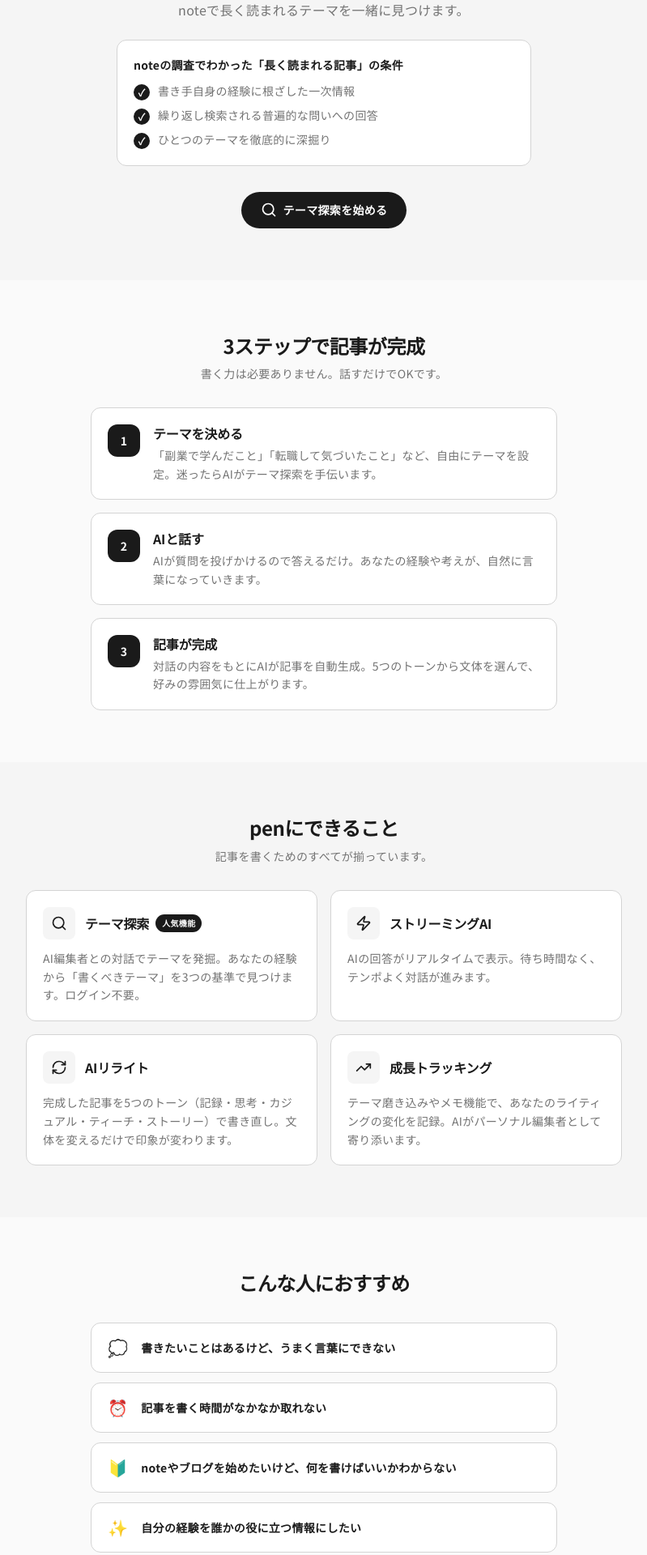
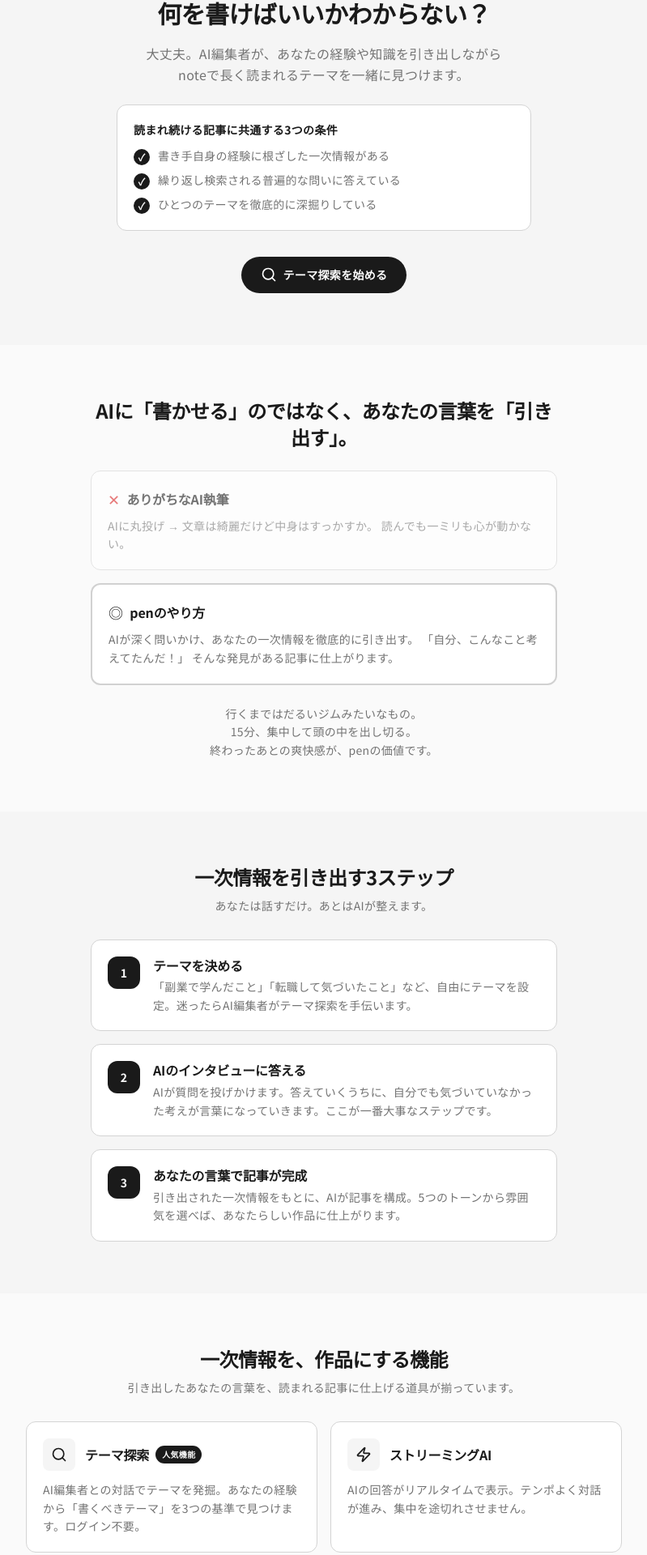
Before and after one commit to komi0929/pen, a Next.js app: page / in a window 1280 px wide. Shown: the part 708-2628 px from the top of the page at 81% size, without its empty margins (240-1039 px from the left). Built offline with nearby package versions, Linux system fonts and the light colour scheme; no server answers.

Commit message:
style: TOPページリデザイン  ランディングページ化（セッション復旧）

```diff
--- a/src/app/manifest.ts
+++ b/src/app/manifest.ts
@@ -2,10 +2,10 @@
 
 export default function manifest(): MetadataRoute.Manifest {
   return {
-    name: "pen — AIインタビュー＆記事制作",
+    name: "pen — あなたの一次情報を、読まれ続ける記事にする",
     short_name: "pen",
     description:
-      "AIインタビューを通じて、あなたの思考をnote記事に変換するライティングツール",
+      "AIが深く問いかけ、あなたしか持っていない経験や考えを引き出す。出てきた一次情報を、noteで長く読まれる作品に仕上げます。",
     start_url: "/",
     display: "standalone",
     background_color: "#ffffff",
--- a/src/app/page.tsx
+++ b/src/app/page.tsx
@@ -31,12 +31,14 @@
               <PenLine className="h-8 w-8" />
             </div>
             <h1 className="mb-4 text-3xl font-bold tracking-tight sm:text-4xl">
-              話すだけで、記事になる。
+              あなたの中にしかない話を、
+              <br />
+              読まれ続ける記事にする。
             </h1>
             <p className="text-muted-foreground mx-auto mb-8 max-w-lg text-base leading-relaxed sm:text-lg">
-              penは、AIとの対話であなたの考えを引き出し、
+              AIが深く問いかけ、あなたの経験や考えを引き出す。
               <br className="hidden sm:block" />
-              noteに投稿できる記事に仕上げるツールです。
+              出てきた一次情報を、noteで長く読まれる作品に仕上げます。
             </p>
             <div className="flex flex-col items-center gap-3 sm:flex-row sm:justify-center sm:gap-4">
               <Link
@@ -83,13 +85,13 @@
             <div className="mx-auto mb-8 max-w-lg">
               <div className="bg-card border-border rounded-xl border p-5">
                 <p className="mb-3 text-sm font-bold">
-                  noteの調査でわかった「長く読まれる記事」の条件
+                  読まれ続ける記事に共通する3つの条件
                 </p>
                 <div className="space-y-2">
                   {[
-                    "書き手自身の経験に根ざした一次情報",
-                    "繰り返し検索される普遍的な問いへの回答",
-                    "ひとつのテーマを徹底的に深掘り",
+                    "書き手自身の経験に根ざした一次情報がある",
+                    "繰り返し検索される普遍的な問いに答えている",
+                    "ひとつのテーマを徹底的に深掘りしている",
                   ].map((text, i) => (
                     <div
                       key={i}
@@ -118,16 +120,66 @@
         </section>
 
         {/* ========================================
-            Section 3: 使い方 3ステップ
+            Section 3: penの考え方 — 悪い効率化 vs 良い効率化
             ======================================== */}
         <section className="py-12 sm:py-16">
           <div className="pen-container">
+            <div className="mx-auto max-w-xl text-center">
+              <h2 className="mb-6 text-2xl font-bold">
+                AIに「書かせる」のではなく、
+                <br className="sm:hidden" />
+                あなたの言葉を「引き出す」。
+              </h2>
+            </div>
+
+            <div className="mx-auto max-w-xl space-y-4">
+              {/* 悪い効率化 */}
+              <div className="border-border bg-card rounded-xl border p-5 opacity-60">
+                <div className="mb-2 flex items-center gap-2">
+                  <span className="text-danger text-lg">✕</span>
+                  <h3 className="font-bold">ありがちなAI執筆</h3>
+                </div>
+                <p className="text-muted-foreground text-sm leading-relaxed">
+                  AIに丸投げ → 文章は綺麗だけど中身はすっかすか。
+                  読んでも一ミリも心が動かない。
+                </p>
+              </div>
+
+              {/* 良い効率化 */}
+              <div className="border-foreground/20 bg-card rounded-xl border-2 p-5">
+                <div className="mb-2 flex items-center gap-2">
+                  <span className="text-lg">◎</span>
+                  <h3 className="font-bold">penのやり方</h3>
+                </div>
+                <p className="text-muted-foreground text-sm leading-relaxed">
+                  AIが深く問いかけ、あなたの一次情報を徹底的に引き出す。
+                  「自分、こんなこと考えてたんだ！」
+                  そんな発見がある記事に仕上がります。
+                </p>
+              </div>
+            </div>
+
+            <p className="text-muted-foreground mx-auto mt-6 max-w-md text-center text-sm leading-relaxed">
+              行くまではだるいジムみたいなもの。
+              <br />
+              15分、集中して頭の中を出し切る。
+              <br />
+              終わったあとの爽快感が、penの価値です。
+            </p>
+          </div>
+        </section>
+
+        {/* ========================================
+            Section 4: 使い方 3ステップ
+            ======================================== */}
+        <section className="bg-muted py-12 sm:py-16">
+          <div className="pen-container">
             <div className="mb-8 text-center">
               <h2 className="mb-2 text-2xl font-bold">
-                3ステップで記事が完成
+                一次情報を引き出す3ステップ
               </h2>
               <p className="text-muted-foreground text-sm">
-                書く力は必要ありません。話すだけでOKです。
+                あなたは話すだけ。あとはAIが整えます。
               </p>
             </div>
 
@@ -137,19 +189,19 @@
                   step: "1",
                   icon: Lightbulb,
                   title: "テーマを決める",
-                  desc: "「副業で学んだこと」「転職して気づいたこと」など、自由にテーマを設定。迷ったらAIがテーマ探索を手伝います。",
+                  desc: "「副業で学んだこと」「転職して気づいたこと」など、自由にテーマを設定。迷ったらAI編集者がテーマ探索を手伝います。",
                 },
                 {
                   step: "2",
                   icon: MessageSquare,
-                  title: "AIと話す",
-                  desc: "AIが質問を投げかけるので答えるだけ。あなたの経験や考えが、自然に言葉になっていきます。",
+                  title: "AIのインタビューに答える",
+                  desc: "AIが質問を投げかけます。答えていくうちに、自分でも気づいていなかった考えが言葉になっていきます。ここが一番大事なステップです。",
                 },
                 {
                   step: "3",
                   icon: BookOpen,
-                  title: "記事が完成",
-                  desc: "対話の内容をもとにAIが記事を自動生成。5つのトーンから文体を選んで、好みの雰囲気に仕上がります。",
+                  title: "あなたの言葉で記事が完成",
+                  desc: "引き出された一次情報をもとに、AIが記事を構成。5つのトーンから雰囲気を選べば、あなたらしい作品に仕上がります。",
                 },
               ].map((item) => (
                 <div
@@ -174,16 +226,16 @@
         </section>
 
         {/* ========================================
-            Section 4: 主要機能ハイライト
+            Section 5: 主要機能ハイライト
             ======================================== */}
-        <section className="bg-muted py-12 sm:py-16">
+        <section className="py-12 sm:py-16">
           <div className="pen-container">
             <div className="mb-8 text-center">
               <h2 className="mb-2 text-2xl font-bold">
-                penにできること
+                一次情報を、作品にする機能
               </h2>
               <p className="text-muted-foreground text-sm">
-                記事を書くためのすべてが揃っています。
+                引き出したあなたの言葉を、読まれる記事に仕上げる道具が揃っています。
               </p>
             </div>
 
@@ -198,17 +250,17 @@
                 {
                   icon: Zap,
                   title: "ストリーミングAI",
-                  desc: "AIの回答がリアルタイムで表示。待ち時間なく、テンポよく対話が進みます。",
+                  desc: "AIの回答がリアルタイムで表示。テンポよく対話が進み、集中を途切れさせません。",
                 },
                 {
                   icon: RefreshCw,
                   title: "AIリライト",
-                  desc: "完成した記事を5つのトーン（記録・思考・カジュアル・ティーチ・ストーリー）で書き直し。文体を変えるだけで印象が変わります。",
+                  desc: "記事のトーンを5種類（記録・思考・カジュアル・ティーチ・ストーリー）から選択。同じ内容でも印象ががらりと変わります。",
                 },
                 {
                   icon: TrendingUp,
-                  title: "成長トラッキング",
-                  desc: "テーマ磨き込みやメモ機能で、あなたのライティングの変化を記録。AIがパーソナル編集者として寄り添います。",
+                  title: "パーソナル編集者",
+                  desc: "AIがあなたの書き手としての強みを分析。テーマ磨き込みやネタ帳で、書くことが習慣になります。",
                 },
               ].map((item) => (
                 <div
@@ -238,9 +290,9 @@
         </section>
 
         {/* ========================================
-            Section 5: こんな人におすすめ
+            Section 6: こんな人におすすめ
             ======================================== */}
-        <section className="py-12 sm:py-16">
+        <section className="bg-muted py-12 sm:py-16">
           <div className="pen-container">
             <div className="mb-8 text-center">
               <h2 className="mb-2 text-2xl font-bold">こんな人におすすめ</h2>
@@ -250,19 +302,19 @@
               {[
                 {
                   emoji: "💭",
-                  text: "書きたいことはあるけど、うまく言葉にできない",
-                },
-                {
-                  emoji: "⏰",
-                  text: "記事を書く時間がなかなか取れない",
+                  text: "伝えたいことはあるのに、うまく言葉にできない",
                 },
                 {
                   emoji: "🔰",
-                  text: "noteやブログを始めたいけど、何を書けばいいかわからない",
+                  text: "noteを始めたいけど、何を書いたら読まれるかわからない",
+                },
+                {
+                  emoji: "😤",
+                  text: "AI任せの薄っぺらい文章は嫌。自分の考えをちゃんと届けたい",
                 },
                 {
                   emoji: "✨",
-                  text: "自分の経験を誰かの役に立つ情報にしたい",
+                  text: "自分の経験を、誰かの役に立つ作品にしたい",
                 },
               ].map((item, i) => (
                 <div
@@ -278,9 +330,9 @@
         </section>
 
         {/* ========================================
-            Section 6: スマホ対応 & 品質
+            Section 7: スマホ & 品質
             ======================================== */}
-        <section className="bg-muted py-12 sm:py-16">
+        <section className="py-12 sm:py-16">
           <div className="pen-container">
             <div className="mx-auto grid max-w-xl gap-4 sm:grid-cols-2">
               <div className="border-border bg-card rounded-xl border p-5 text-center">
@@ -313,22 +365,28 @@
         </section>
 
         {/* ========================================
-            Section 7: コンセプト
+            Section 8: コンセプト — ジムのメタファー
             ======================================== */}
-        <section className="py-12 sm:py-16">
+        <section className="bg-muted py-12 sm:py-16">
           <div className="pen-container">
             <div className="mx-auto max-w-xl text-center">
               <h2 className="mb-6 text-2xl font-bold">penが目指すこと</h2>
               <div className="space-y-4 text-left">
                 <p className="leading-relaxed">
-                  「書きたいことはあるのに、うまく言葉にできない」——
-                  そんな経験はありませんか？
+                  「楽に記事をつくる」ツールではありません。
                 </p>
                 <p className="leading-relaxed">
-                  penは、AIとの対話を通じて自然に考えを整理し、断片的なメモを完成度の高い記事へと昇華させるツールです。
+                  行くまではだるいけど、終わったあとは最高にスッキリする——
+                  penは、そんな「ジムのような体験」を目指しています。
                 </p>
                 <p className="leading-relaxed">
-                  「書く」のではなく「話す」ことで、もっと気軽に、もっと多くの人が発信できる世界を作りたいと思って開発しています。
+                  15分、集中して、頭の中にあるものを全部出し切る。
+                  AIに整えてもらうのではなく、自分の言葉で語り切る。
+                  その先に「ああ、自分、こんなこと考えてたんだ」という驚きがあります。
+                </p>
+                <p className="leading-relaxed">
+                  あなたしか持っていない一次情報を、読み続けられる作品に変える。
+                  それがpenです。
                 </p>
               </div>
             </div>
@@ -336,9 +394,9 @@
         </section>
 
         {/* ========================================
-            Section 8: CTA（未ログインのみ）
+            Section 9: CTA（未ログインのみ）
             ======================================== */}
-        <section className="pb-12 sm:pb-16">
+        <section className="py-12 sm:py-16">
           <div className="pen-container">
             <CtaSection />
           </div>
--- a/src/components/CtaSection.tsx
+++ b/src/components/CtaSection.tsx
@@ -12,9 +12,9 @@
   return (
     <section className="mb-12 text-center">
       <div className="bg-muted rounded-xl p-8">
-        <h2 className="mb-4 text-2xl font-bold">さっそく始めてみましょう</h2>
+        <h2 className="mb-4 text-2xl font-bold">あなたの話を、聞かせてください。</h2>
         <p className="text-muted-foreground mx-auto mb-8 max-w-md text-sm leading-relaxed">
-          アカウント登録は無料。テーマを作って、AIと対話するだけで記事が完成します。
+          アカウント登録は無料。AIがあなたの経験を引き出し、読まれ続ける記事に仕上げます。
         </p>
         <Link
           href="/login"
```
Also changed, not shown: src/app/layout.tsx (+8 -6 lines).
